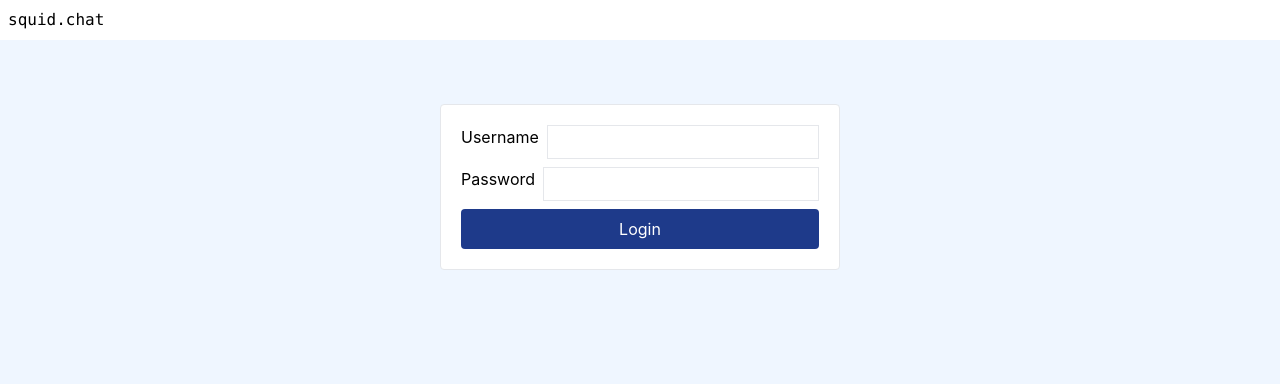
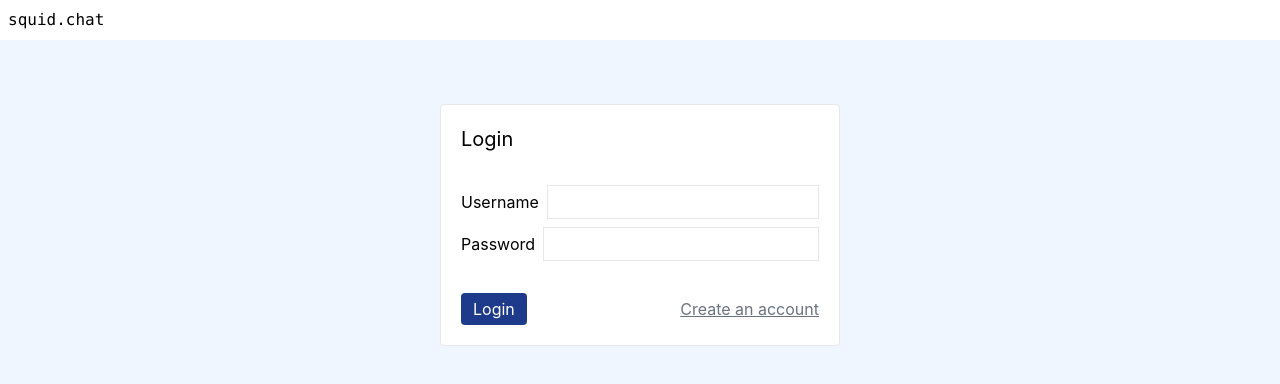
Before and after one commit to tiberloop/squid-react, a React (Create React App) app: page /login in a window 1280 px wide. Shown: the top 384 px of the page. Built offline with nearby package versions, Linux system fonts and the light colour scheme.

Commit message:
add sign up page

```diff
--- a/src/Login.js
+++ b/src/Login.js
@@ -9,35 +9,91 @@ function Login() {
   const [loginOrSignup, setLoginOrSignup] = useState(true)
   const history = useHistory()
 
+  const [registerUsername, setRegisterUsername] = useState('')
+  const [registerPassword, setRegisterPassword] = useState('')
+  const [registerEmail, setRegisterEmail] = useState('')
+  const [registerName, setRegisterName] = useState('')
+
   const login = () => {
-    let param = { username: username, password: password}
+    let param = { username, password }
     axios.post(
       'http://localhost:5000/login',
       param,
     )
       .then(res => {
-        console.log(res)
         handleSuccesssfulLogin(res.data.Token)
-        console.log('done')
+        history.push('/')
+      })
+  }
+
+  const signup = () => {
+    let param = { username: registerUsername, password: registerPassword, email: registerEmail, fullname: registerName }
+    axios.post(
+      'http://localhost:5000/signup',
+      param,
+    )
+      .then(res => {
+        handleSuccesssfulLogin(res.data.Token)
         history.push('/')
       })
   }
 
   return (
     <div className="p-5 mt-16 border border-gray-8 bg-white rounded mx-auto" style={{ maxWidth: '400px' }}>
+      {loginOrSignup ?
+      (
       <form className="mx-auto" onSubmit={(e) => e.preventDefault()}>
-        <label className="flex mb-2">
+        <h1 className="text-xl mb-8">Login</h1>
+        <label className="flex mb-2 items-center">
         <span className="mr-2">Username</span>
           <input className="flex-grow p-1 border border-gray-200" onChange={(e) => { setUsername(e.target.value) }} type="text" id="username" />
         </label>
-        <label className="mb-2 flex">
+        <label className="mb-2 flex items-center">
           <span className="mr-2">Password</span>
           <input className="flex-grow p-1 border border-gray-200" onChange={(e) => { setPassword(e.target.value) }} type="password" id="password" />
         </label>
-        <button className="w-full p-2 rounded bg-blue-900 text-white" type="button" onClick={() => login()}>
-          Login
-        </button>
+        <div className="flex mt-8 justify-between items-center">
+          <button className="p-1 px-3 rounded hover:bg-blue-800 bg-blue-900 text-white" type="button" onClick={() => login()}>
+            Login
+          </button>
+          {!loginOrSignup ? (
+            <button className="underline text-gray-500" type="button" onClick={() => setLoginOrSignup(!loginOrSignup)}>I already have an account</button>
+          ) : (
+            <button className="underline text-gray-500" type="button" onClick={() => setLoginOrSignup(!loginOrSignup)}>Create an account</button>
+          )}
+        </div>
       </form>
+      ) : (
+      <form className="mx-auto" onSubmit={(e) => e.preventDefault()}>
+        <h1 className="text-xl mb-8">Sign Up</h1>
+        <label className="flex mb-2 items-center">
+        <span className="mr-2">Username</span>
+          <input className="flex-grow p-1 border border-gray-200" onChange={(e) => { setRegisterUsername(e.target.value) }} type="text" id="registerUsername" />
+        </label>
+        <label className="mb-2 flex items-center">
+          <span className="mr-2">Password</span>
+          <input className="flex-grow p-1 border border-gray-200" onChange={(e) => { setRegisterPassword(e.target.value) }} type="password" id="registerPassword" />
+        </label>
+        <label className="mb-2 flex items-center">
+          <span className="mr-2">Email</span>
+          <input className="flex-grow p-1 border border-gray-200" onChange={(e) => { setRegisterEmail(e.target.value) }} type="email" id="registerEmail" />
+        </label>
+        <label className="mb-2 flex items-center">
+          <span className="mr-2">Full Name</span>
+          <input className="flex-grow p-1 border border-gray-200" onChange={(e) => { setRegisterName(e.target.value) }} type="text" id="registerName" />
+        </label>
+        <div className="flex mt-8 justify-between items-center">
+          <button className="p-1 px-3 rounded hover:bg-blue-800 bg-blue-900 text-white" type="button" onClick={() => signup()}>
+            Sign Up
+          </button>
+          {!loginOrSignup ? (
+            <button className="underline text-gray-500" type="button" onClick={() => setLoginOrSignup(!loginOrSignup)}>I already have an account</button>
+          ) : (
+            <button className="underline text-gray-500" type="button" onClick={() => setLoginOrSignup(!loginOrSignup)}>Create an account</button>
+          )}
+        </div>
+      </form>
+      )}
     </div>
   )
 }
```
